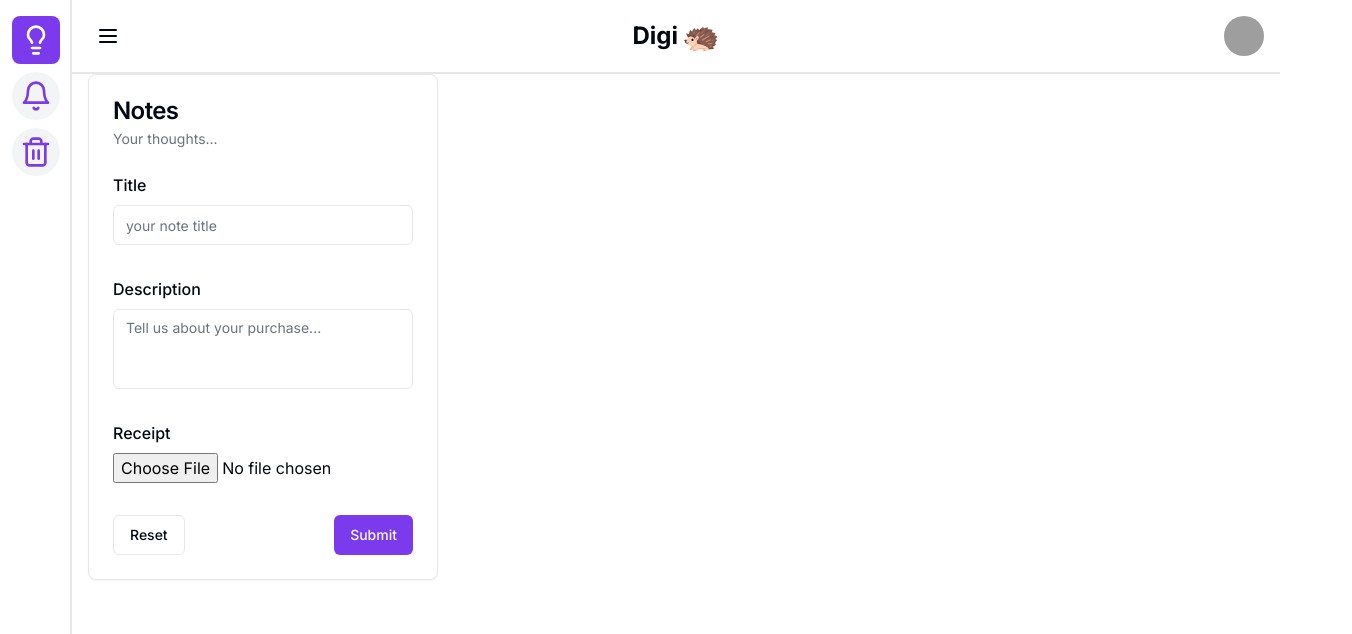
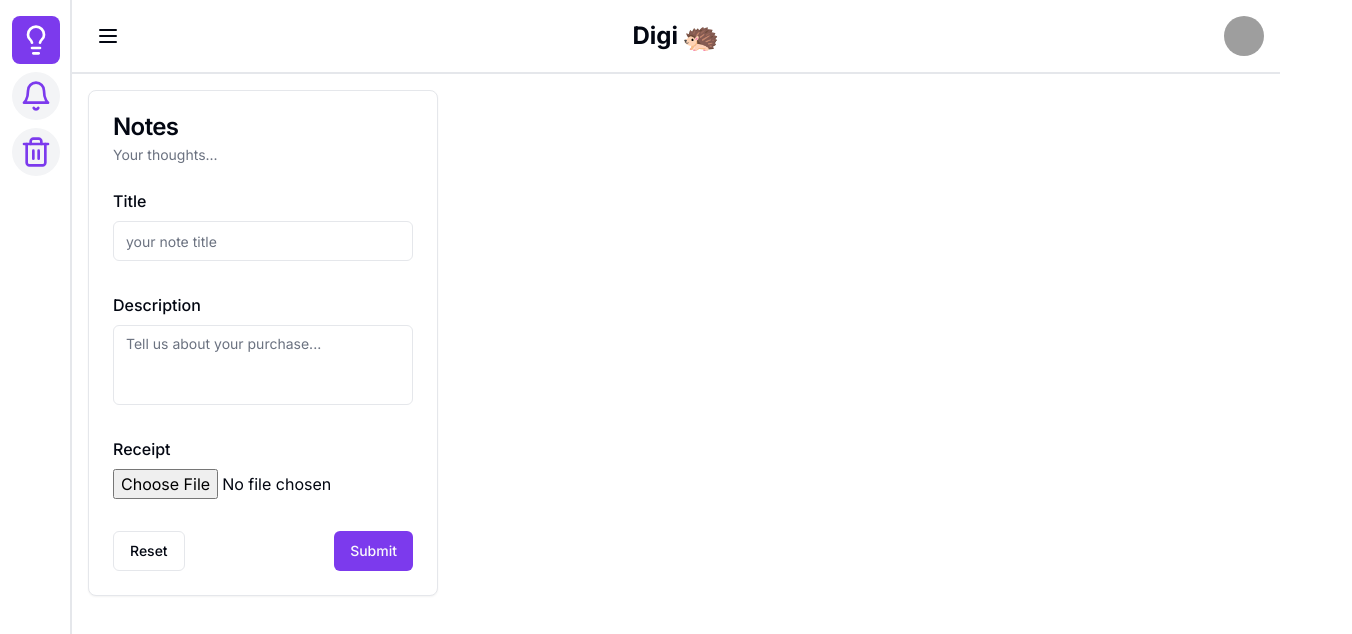
Before and after one commit to mon7792/next-js-todo, a Next.js app: page / in a window 1280 px wide. Shown: the top 634 px of the page, 1352 px wide, since content can reach past the window. Built offline with nearby package versions, Linux system fonts and the light colour scheme; grey boxes are pictures that could not be loaded.

Commit message:
fixed padding

```diff
--- a/src/components/section/main/index.tsx
+++ b/src/components/section/main/index.tsx
@@ -13,9 +13,9 @@ export default function Main({
   return (
     <main
       className={cn(
+        "p-4",
         isSidebarOpen ? "ml-[72px]" : "ml-0",
-        "transition-transform",
-        "container px-4",
+        "transition-transform duration-300",
         className
       )}
     >
```
